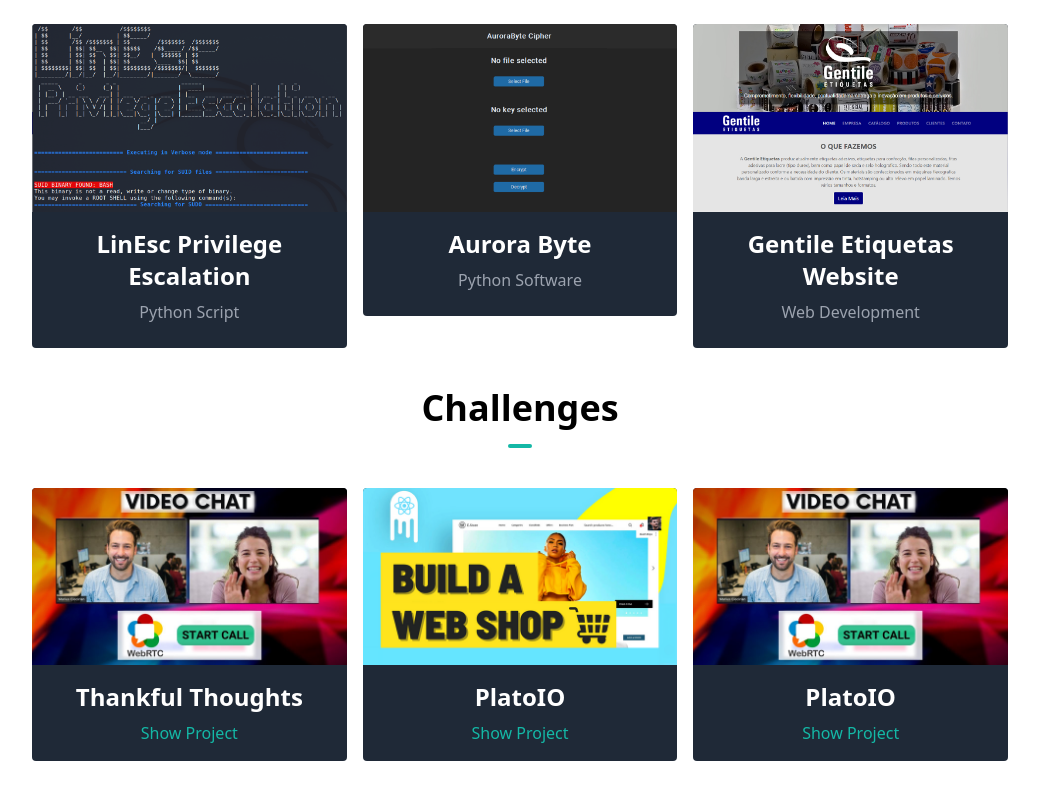
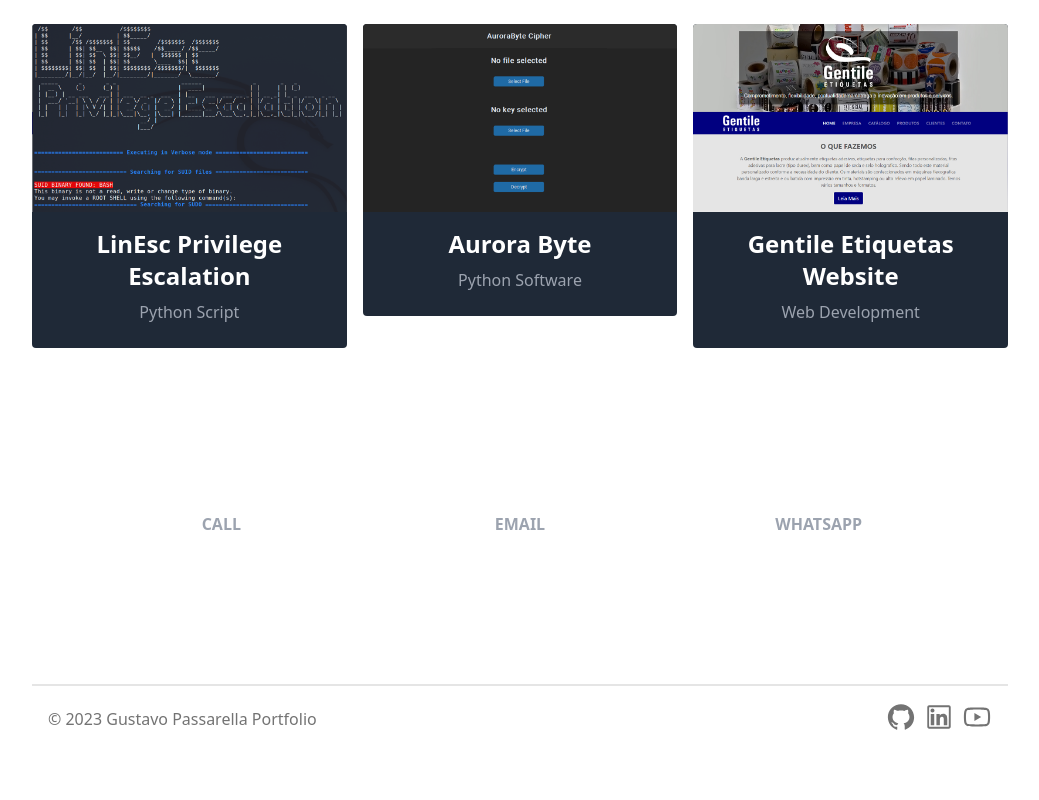
Before and after one commit to Gunnar50/WebPortifolio, a Next.js app: page / in a window 1280 px wide. Shown: the part 1896-2696 px from the top of the page, without its empty margins (120-1159 px from the left). After the commit the page ends 2648 px from the top, so only its background shows below. Built offline with nearby package versions, Linux system fonts and the light colour scheme.

Commit message:
refractor

```diff
--- a/app/page.tsx
+++ b/app/page.tsx
@@ -11,7 +11,7 @@
       <HeroSection/>
       <AboutSection/>
       <ProjectsSection/>
-      <ChallengeSection/>
+      {/* <ChallengeSection/> */}
       <ContactSection/>
     </main>
   )
```
Also changed, not shown: components/AboutSection.tsx (indentation only).
